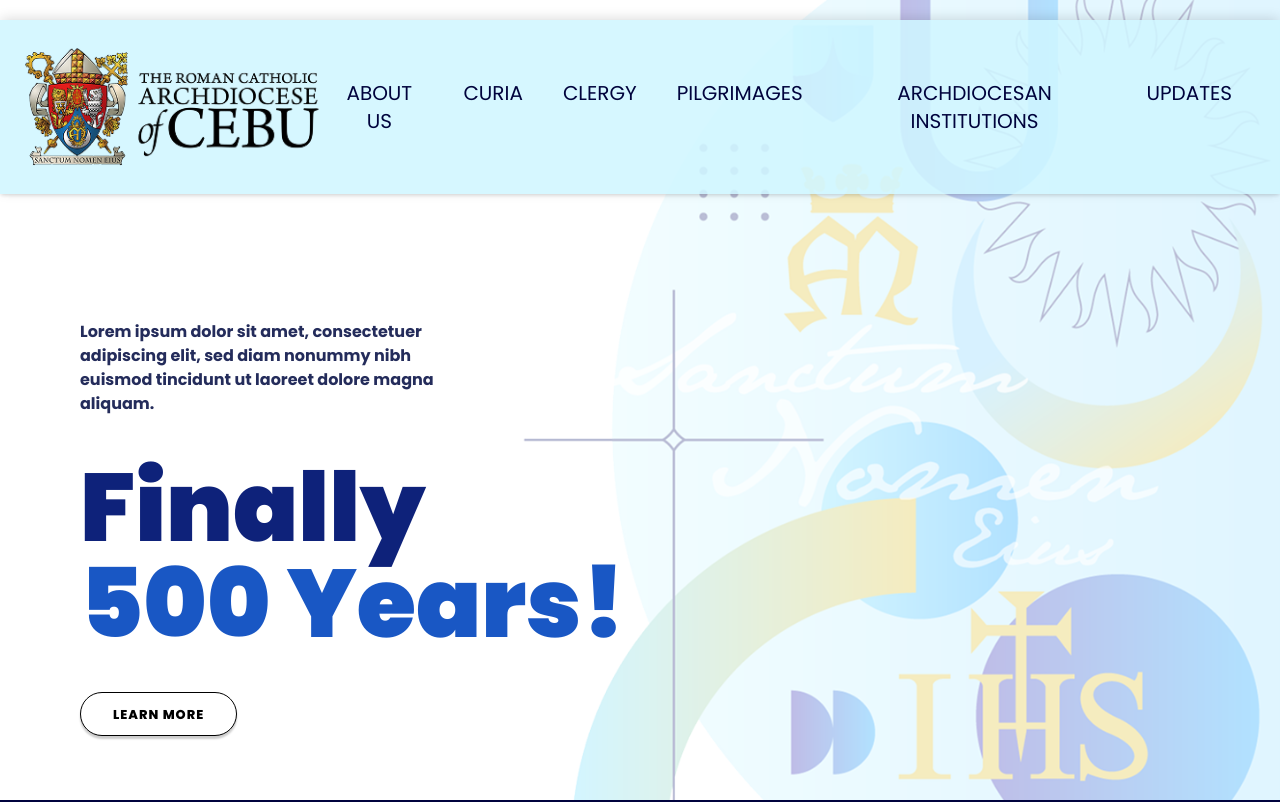
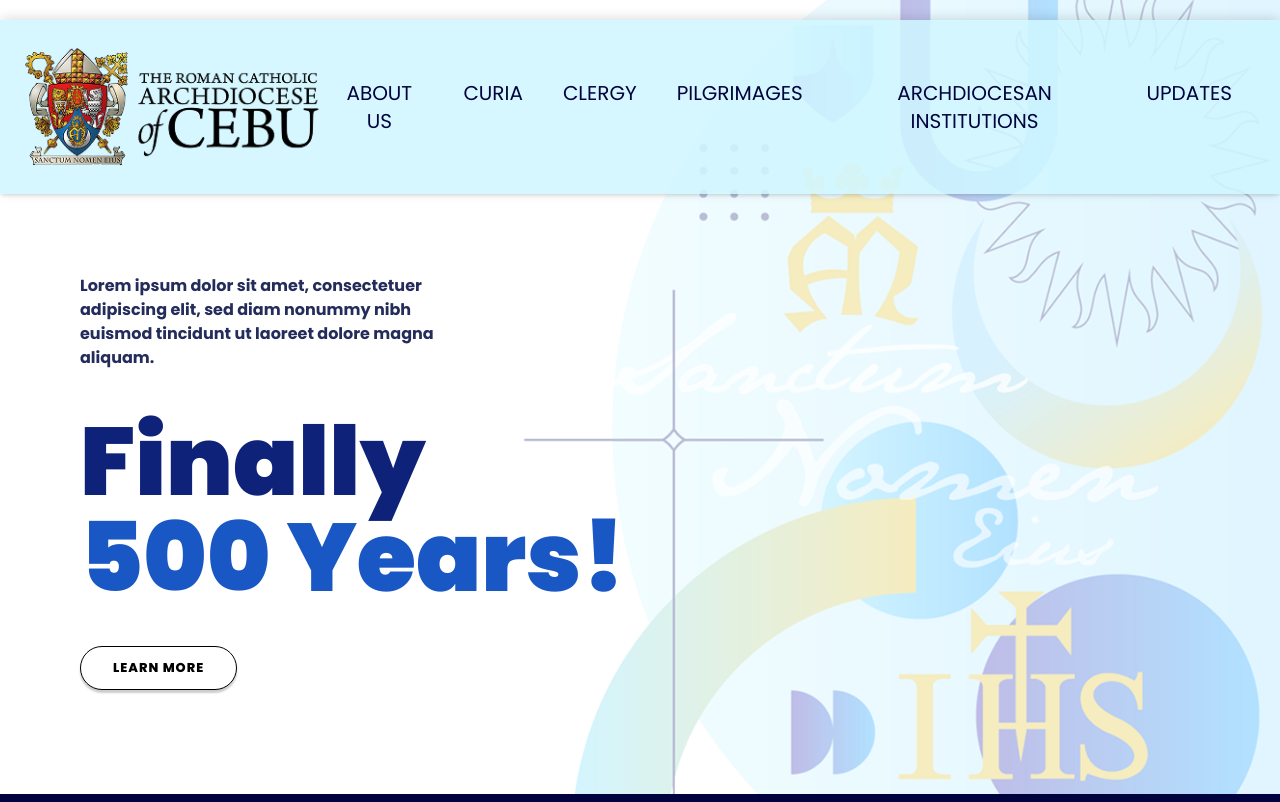
Before and after one commit to Celian4862/cadcomm, a Next.js app: page / in a window 1280 px wide. Shown: the top 802 px of the page. Built offline with nearby package versions, Linux system fonts and the light colour scheme.

Commit message:
Changed the nav bar from absolute back to static

```diff
--- a/app/page.tsx
+++ b/app/page.tsx
@@ -3,8 +3,7 @@
 export default function Home() {
   return (
     <>
-      <div className="grid grid-cols-1 items-end lg:h-screen">
-        <div className="m-10 lg:mx-20">
+      <div className="m-10 lg:m-20">
         <p className="font-bold sm:w-100 dark:text-[#A5B4FC]">
           Lorem ipsum dolor sit amet, consectetuer adipiscing elit, sed diam
           nonummy nibh euismod tincidunt ut laoreet dolore magna aliquam.
@@ -15,7 +14,6 @@
           <span className="text-quaternary">500 Years!</span>
         </p>
         <button className="mt-7">learn more</button>
-        </div>
       </div>
       <header>
         <h2 className="bg-secondary w-full p-4 text-center text-4xl font-bold tracking-widest text-white uppercase lg:text-5xl">
--- a/app/ui/nav_bar.tsx
+++ b/app/ui/nav_bar.tsx
@@ -3,7 +3,7 @@
 
 export default function NavBar() {
   return (
-    <div className="bg-bg-primary/85 mt-5 w-full items-center justify-between p-2 shadow-[0_2px_4px_-1px_rgba(0,0,0,0.15),0_-2px_12px_-1px_rgba(0,0,0,0.15)] transition-transform duration-300 lg:absolute lg:top-5 lg:m-0 lg:flex">
+    <div className="bg-bg-primary/85 mt-5 w-full items-center justify-between p-2 shadow-[0_2px_4px_-1px_rgba(0,0,0,0.15),0_-2px_12px_-1px_rgba(0,0,0,0.15)] transition-transform duration-300 lg:flex">
       <Link href="/">
         <Image
           src="/logo.png"
```
Lines whose indentation alone changed are shown as unchanged.
